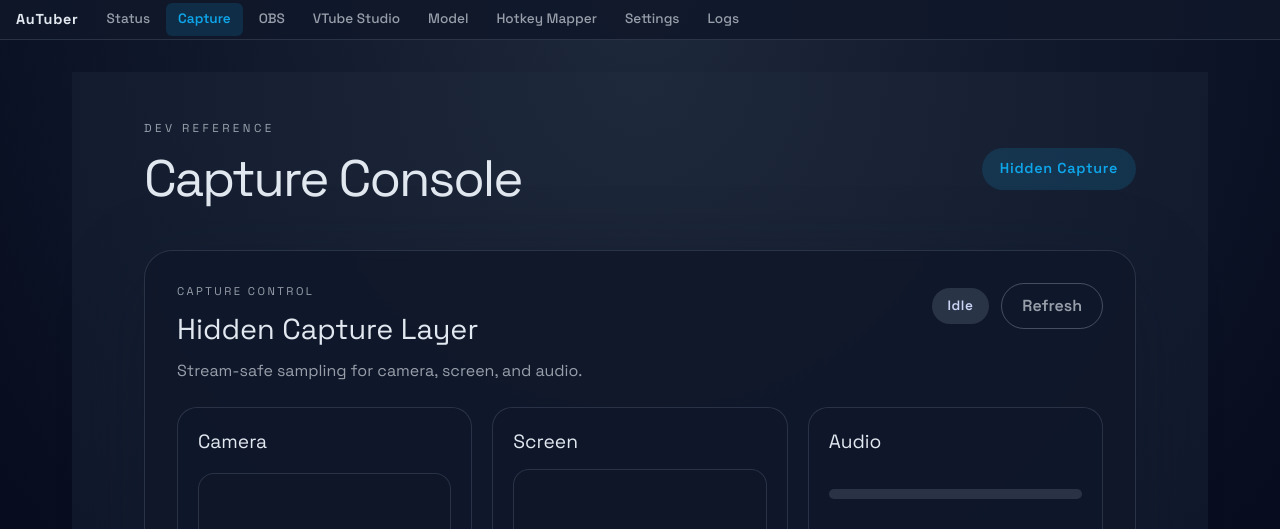
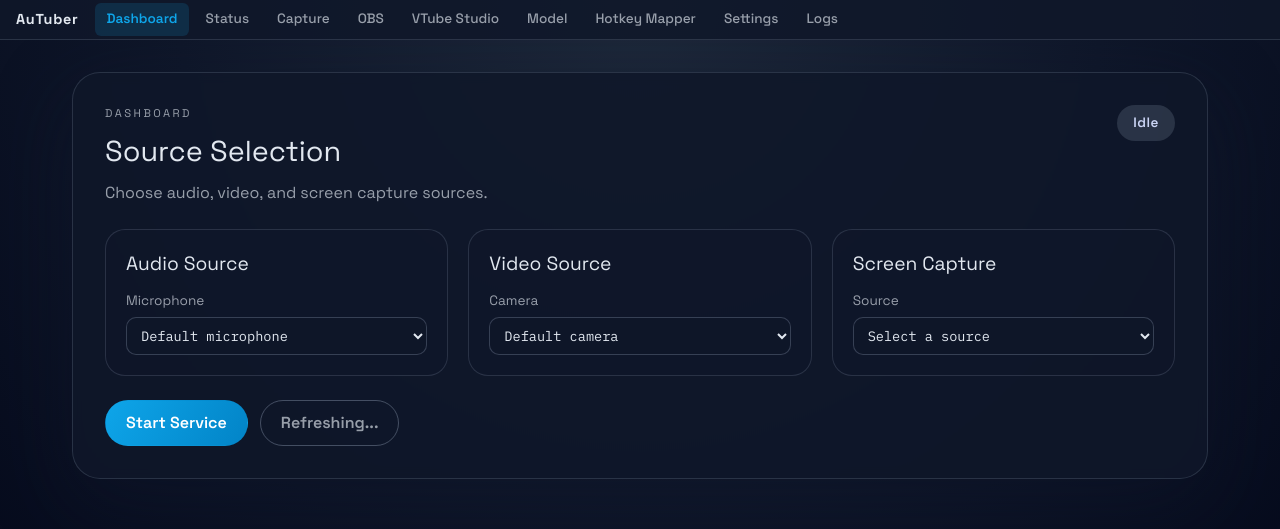
Before and after one commit to waiyanzt/Beaverhack2026, a React (Vite) app in the folder electron/: page / in a window 1280 px wide. Shown: the top 529 px of the page. Built offline with nearby package versions, Linux system fonts and the light colour scheme; no server answers.

Commit message:
add dashboard

```diff
--- a/electron/src/renderer/App.tsx
+++ b/electron/src/renderer/App.tsx
@@ -1,5 +1,6 @@
 import React, { useState } from "react";
 import { CapturePanel } from "./components/CapturePanel";
+import { DashboardPanel } from "./components/DashboardPanel";
 import { HotkeyMapper } from "./components/HotkeyMapper";
 import { StatusPanel } from "./components/StatusPanel";
 import { LogViewer } from "./components/LogViewer";
@@ -7,12 +8,12 @@
 import { ModelProviderPanel } from "./components/ModelProviderPanel";
 import { SettingsPanel } from "./components/SettingsPanel";
 
-const tabs = ["Status", "Capture", "OBS", "VTube Studio", "Model", "Hotkey Mapper", "Settings", "Logs"] as const;
+const tabs = ["Dashboard", "Status", "Capture", "OBS", "VTube Studio", "Model", "Hotkey Mapper", "Settings", "Logs"] as const;
 
 type AppTab = (typeof tabs)[number];
 
 function App(): React.JSX.Element {
-  const [activeTab, setActiveTab] = useState<AppTab>("Capture");
+  const [activeTab, setActiveTab] = useState<AppTab>("Dashboard");
 
   return (
     <div className="app-shell">
@@ -31,6 +32,7 @@
         </div>
       </nav>
       <div className="app-nav__content">
+        {activeTab === "Dashboard" && <DashboardPanel />}
         {activeTab === "Status" && <StatusPanel />}
         {activeTab === "Capture" && (
           <div className="capture-dev-shell">
--- /dev/null
+++ b/electron/src/renderer/components/DashboardPanel.tsx
@@ -0,0 +1,180 @@
+import type * as React from "react";
+import { useEffect, useState } from "react";
+import type { CaptureMediaDeviceInfo, CaptureSourceInfo } from "../../shared/types/capture.types";
+
+type ServiceStatus = "idle" | "running";
+
+const DashboardPanel = (): React.JSX.Element => {
+	const [serviceStatus, setServiceStatus] = useState<ServiceStatus>("idle");
+	const [isServiceBusy, setIsServiceBusy] = useState(false);
+
+	const [sources, setSources] = useState<CaptureSourceInfo[]>([]);
+	const [mediaDevices, setMediaDevices] = useState<CaptureMediaDeviceInfo[]>([]);
+	const [isLoadingSources, setIsLoadingSources] = useState(true);
+
+	const [selectedAudioDeviceId, setSelectedAudioDeviceId] = useState<string>("");
+	const [selectedVideoDeviceId, setSelectedVideoDeviceId] = useState<string>("");
+	const [selectedScreenSourceId, setSelectedScreenSourceId] = useState<string>("");
+
+	const loadSources = async (): Promise<void> => {
+		setIsLoadingSources(true);
+
+		const [sourcesResult, devicesResult] = await Promise.all([
+			window.desktop.listCaptureSources(),
+			window.desktop.listMediaDevices(),
+		]);
+
+		if (sourcesResult.ok) {
+			setSources(sourcesResult.sources);
+			setSelectedScreenSourceId((prev) => prev || sourcesResult.sources[0]?.id || "");
+		} else {
+			setSources([]);
+		}
+
+		if (devicesResult.ok) {
+			setMediaDevices(devicesResult.devices);
+			setSelectedAudioDeviceId(
+				(prev) =>
+					prev ||
+					devicesResult.devices.find((d) => d.kind === "audioinput")?.deviceId ||
+					"",
+			);
+			setSelectedVideoDeviceId(
+				(prev) =>
+					prev ||
+					devicesResult.devices.find((d) => d.kind === "videoinput")?.deviceId ||
+					"",
+			);
+		} else {
+			setMediaDevices([]);
+		}
+
+		setIsLoadingSources(false);
+	};
+
+	useEffect(() => {
+		void loadSources();
+	}, []);
+
+	const handleRefresh = (): void => {
+		void loadSources();
+	};
+
+	// placeholder: wire up real service start/stop logic here
+	const handleToggleService = async (): Promise<void> => {
+		setIsServiceBusy(true);
+		if (serviceStatus === "idle") {
+			// TODO: start service
+			setServiceStatus("running");
+		} else {
+			// TODO: stop service
+			setServiceStatus("idle");
+		}
+		setIsServiceBusy(false);
+	};
+
+	const audioDevices = mediaDevices.filter((d) => d.kind === "audioinput");
+	const videoDevices = mediaDevices.filter((d) => d.kind === "videoinput");
+
+	return (
+		<section className="panel">
+			<header className="panel__header">
+				<div>
+					<p className="panel__eyebrow">Dashboard</p>
+					<h2 className="panel__title">Source Selection</h2>
+					<p className="panel__subtitle">Choose audio, video, and screen capture sources.</p>
+				</div>
+				<div className="panel__status">
+					<span className={`status-pill status-pill--${serviceStatus === "running" ? "live" : "idle"}`}>
+						{serviceStatus === "running" ? "Running" : "Idle"}
+					</span>
+				</div>
+			</header>
+
+			<div className="panel__grid">
+				<div className="panel__card">
+					<h3>Audio Source</h3>
+					<div className="field">
+						<span>Microphone</span>
+						<select
+							value={selectedAudioDeviceId}
+							disabled={isLoadingSources || audioDevices.length === 0}
+							onChange={(event) => setSelectedAudioDeviceId(event.target.value)}
+						>
+							<option value="">Default microphone</option>
+							{audioDevices.map((device) => (
+								<option key={device.deviceId} value={device.deviceId}>
+									{device.label}
+								</option>
+							))}
+						</select>
+					</div>
+				</div>
+
+				<div className="panel__card">
+					<h3>Video Source</h3>
+					<div className="field">
+						<span>Camera</span>
+						<select
+							value={selectedVideoDeviceId}
+							disabled={isLoadingSources || videoDevices.length === 0}
+							onChange={(event) => setSelectedVideoDeviceId(event.target.value)}
+						>
+							<option value="">Default camera</option>
+							{videoDevices.map((device) => (
+								<option key={device.deviceId} value={device.deviceId}>
+									{device.label}
+								</option>
+							))}
+						</select>
+					</div>
+				</div>
+
+				<div className="panel__card">
+					<h3>Screen Capture</h3>
+					<div className="field">
+						<span>Source</span>
+						<select
+							value={selectedScreenSourceId}
+							disabled={isLoadingSources || sources.length === 0}
+							onChange={(event) => setSelectedScreenSourceId(event.target.value)}
+						>
+							<option value="">Select a source</option>
+							{sources.map((source) => (
+								<option key={source.id} value={source.id}>
+									{source.name}
+								</option>
+							))}
+						</select>
+					</div>
+				</div>
+			</div>
+
+			<div className="panel__actions">
+				<button
+					className={serviceStatus === "running" ? "secondary-button" : "primary-button"}
+					onClick={() => void handleToggleService()}
+					disabled={isServiceBusy}
+				>
+					{isServiceBusy
+						? serviceStatus === "idle"
+							? "Starting..."
+							: "Stopping..."
+						: serviceStatus === "running"
+							? "Stop Service"
+							: "Start Service"}
+				</button>
+				<button
+					className="ghost-button"
+					onClick={handleRefresh}
+					disabled={isLoadingSources}
+					type="button"
+				>
+					{isLoadingSources ? "Refreshing..." : "Refresh Sources"}
+				</button>
+			</div>
+		</section>
+	);
+};
+
+export { DashboardPanel };
```
